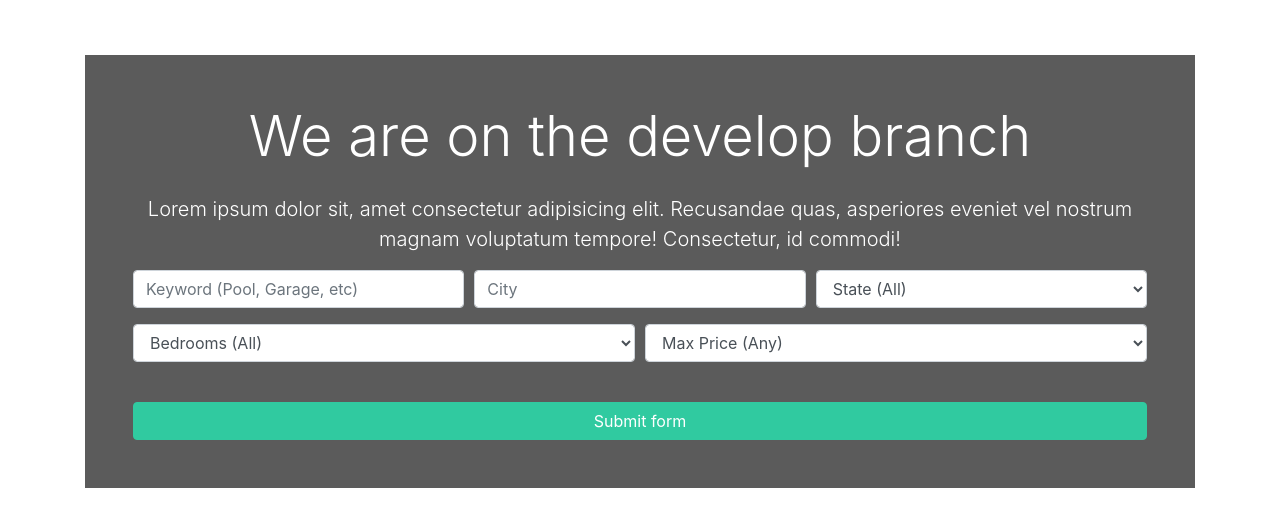
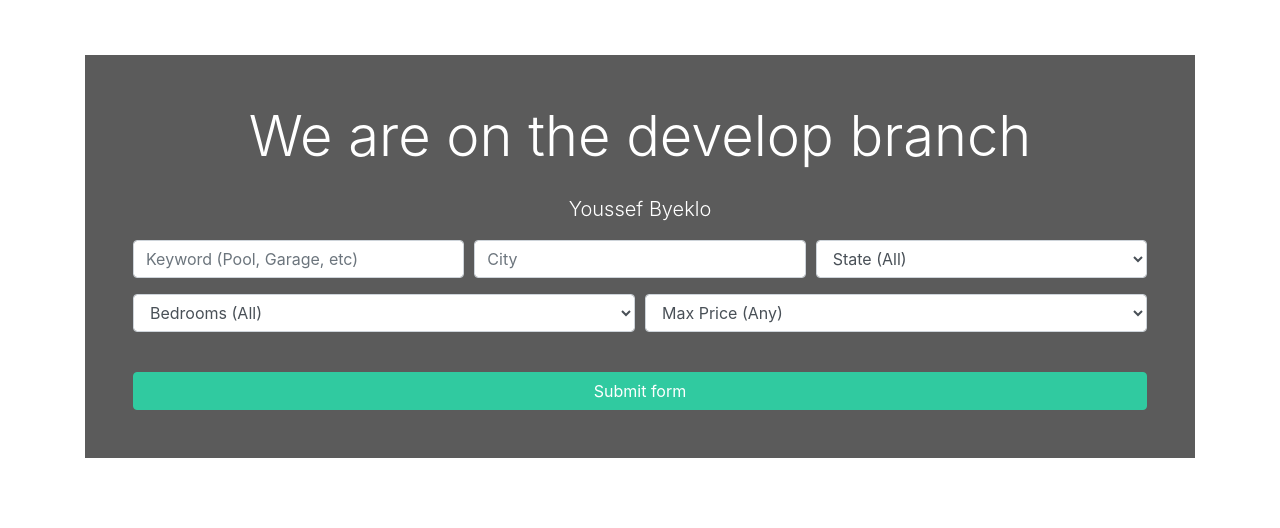
Before and after one commit to Youssef140/Advanced-EMarket-System, a Django app: page / in a window 1280 px wide. Shown: the part 203-731 px from the top of the page. Run offline with Django 3.2, Linux system fonts and the light colour scheme; some libraries are stand-ins or nearby versions.

Commit message:
Trying out my first commit nad push -charbel

```diff
--- a/e_market/templates/pages/index.html
+++ b/e_market/templates/pages/index.html
@@ -10,8 +10,7 @@
           <h1 class="display-4 mb-4">
             We are on the develop branch
           </h1>
-          <p class="lead">Lorem ipsum dolor sit, amet consectetur adipisicing elit. Recusandae quas, asperiores eveniet vel nostrum magnam
-            voluptatum tempore! Consectetur, id commodi!</p>
+          <p class="lead">Youssef Byeklo</p>
           <div class="search">
             <form action="search.html">
               <!-- Form Row 1 -->
```
